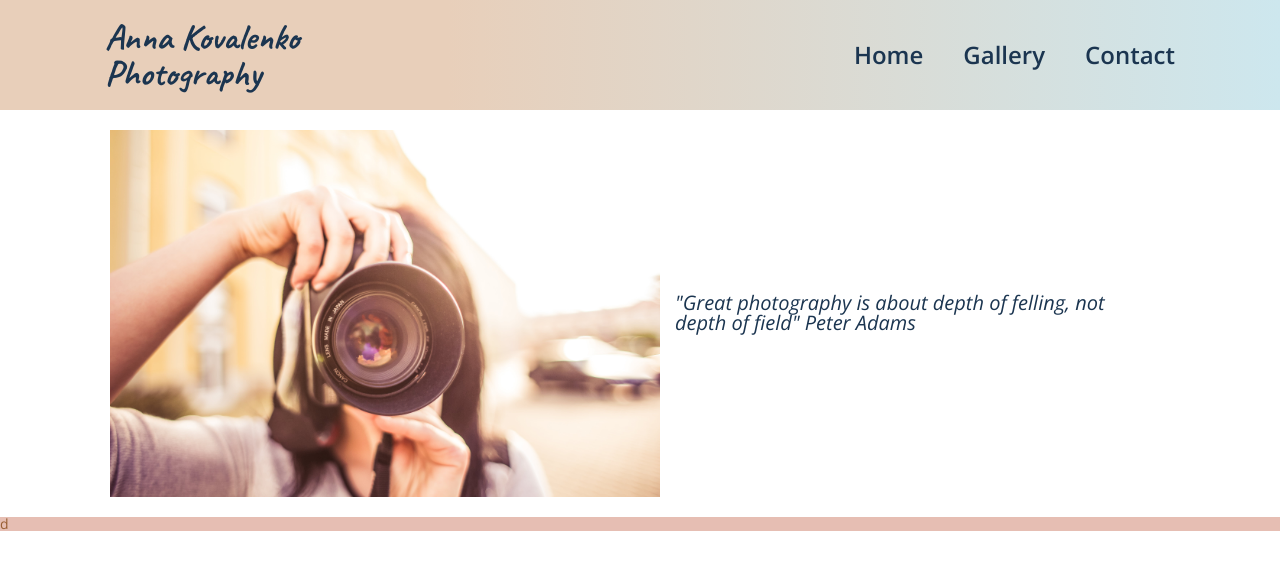
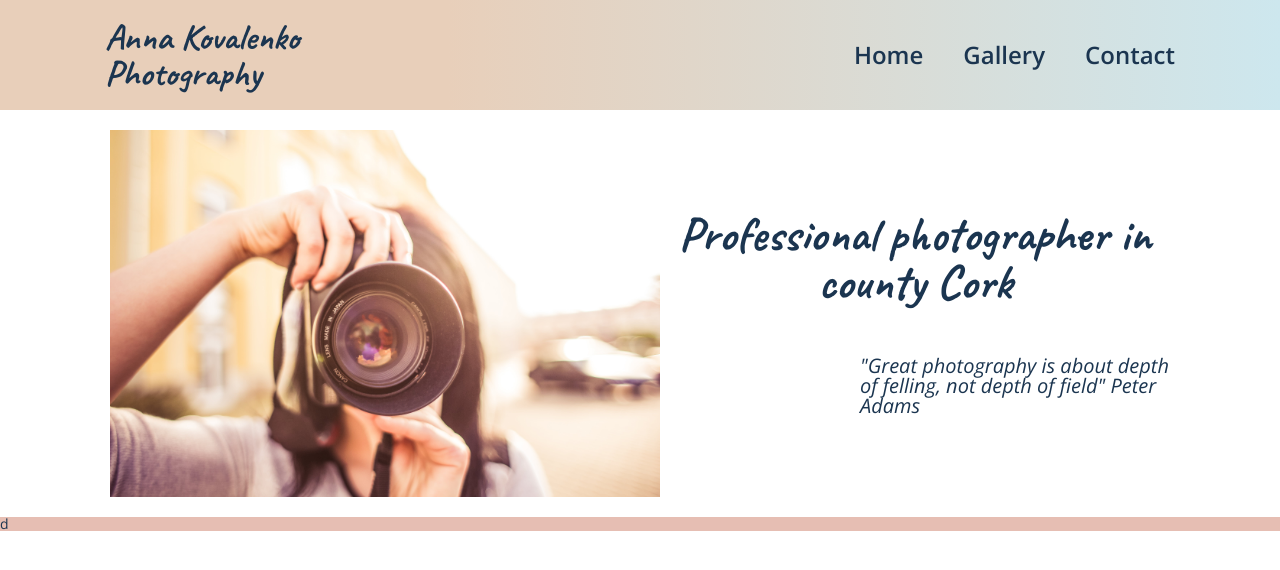
Before and after one commit to OleksiiKova/kovalenko-photography, a plain HTML site: page index.html in a window 1280 px wide. Drawn offline with nearby package versions, Linux system fonts and the light colour scheme.

Commit message:
Style quote in intro section

```diff
--- a/assets/css/style.css
+++ b/assets/css/style.css
@@ -94,7 +94,7 @@ h6 {
 
 body {
     font-family: 'Open Sans';
-    color: #995e33;
+    color: #1B3550;
     height: 100%;
 }
 
@@ -168,14 +168,18 @@ header {
     width: 550px;
 }
 
-.intro__text {
-    color: #1B3550;
+.intro__title {
+    font-size: 48px;
+    font-family: Caveat;
+    text-align: center;
+    margin-bottom: 50px;
+}
+
+.intro__quote {
     font-size: 20px;
     font-style: italic;
-    padding: 0 15px;
+    padding-left: 200px;
 }
-
-
 
 footer {
     background-color: #E6beb3;
--- a/index.html
+++ b/index.html
@@ -34,7 +34,10 @@
         <main>
             <section class="intro__container _container">
                 <img class="intro__image" src="assets/images/pexels-picjumbocom-225227.jpg" alt="">
-                <p class="intro__text">"Great photography is about depth of felling, not depth of field" Peter Adams</p>
+                <div class="intro__text">
+                    <h1 class="intro__title">Professional photographer in county Cork</h1>
+                    <p class="intro__quote">"Great photography is about depth of felling, not depth of field" Peter Adams</p>
+                </div>
             </section>
         </main>
         <footer>
```
